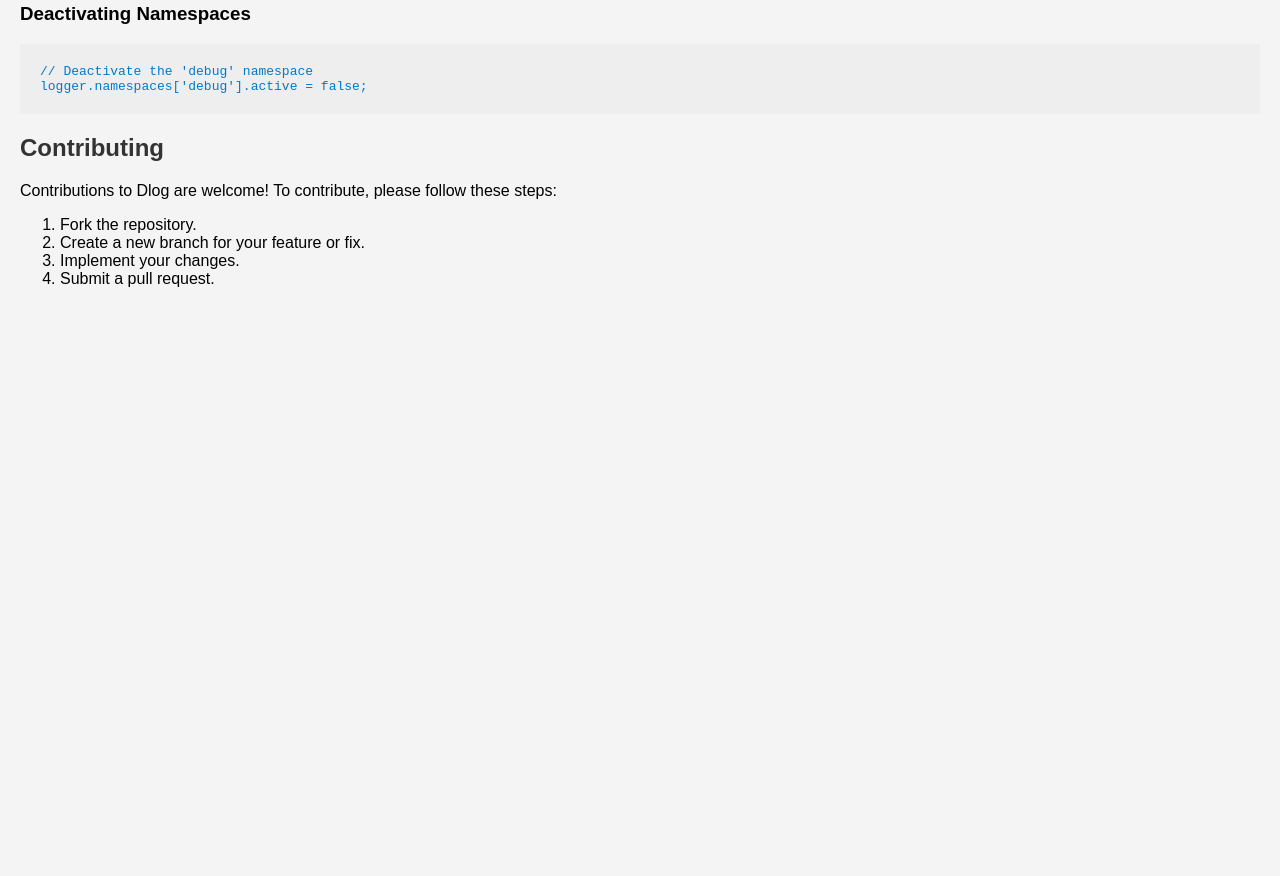
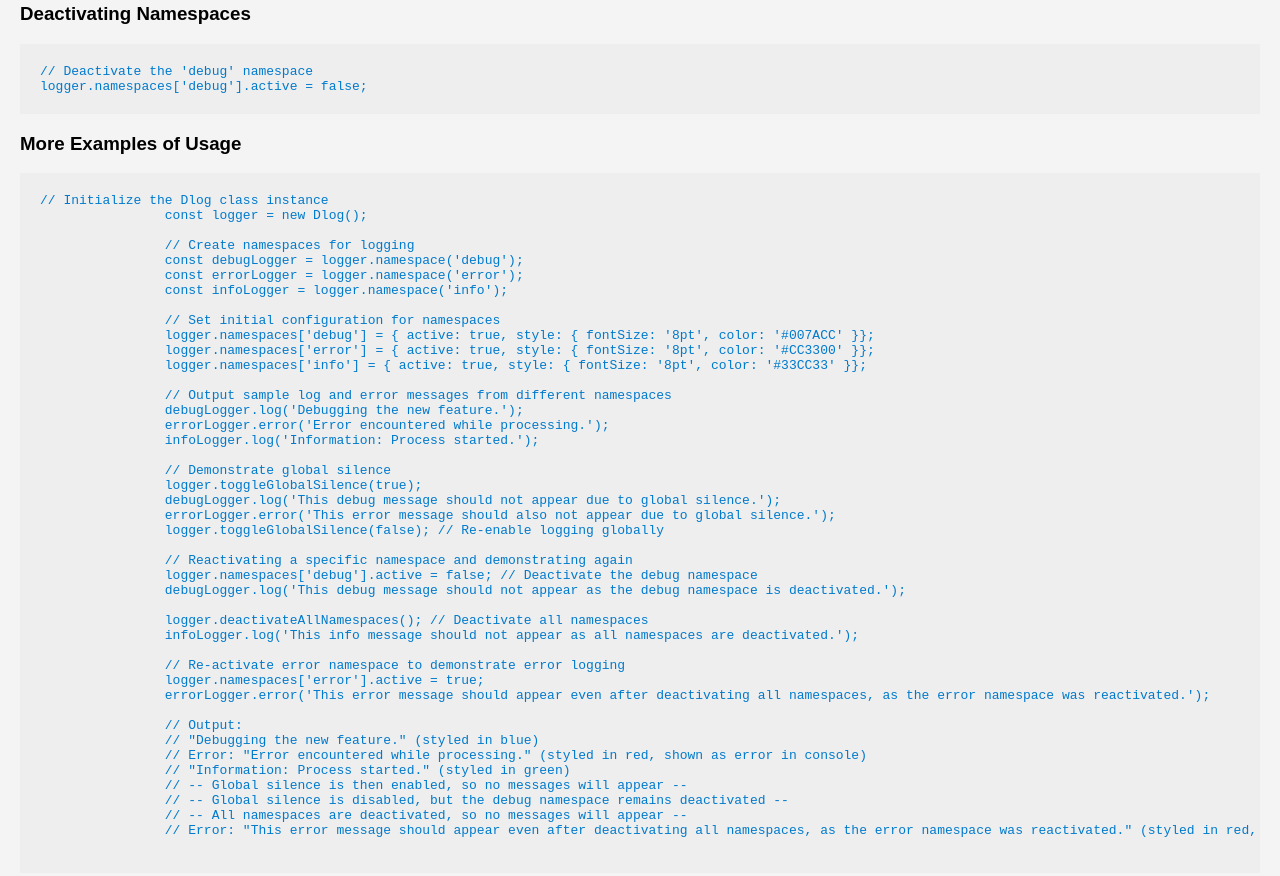
Before and after one commit to SylonZero/Dlog, a plain HTML site: page docs/index.html in a window 1280 px wide. Shown: the part 1036-1912 px from the top of the page. Before the commit the page ends 1364 px from the top, so only its background shows below. Drawn offline with Linux system fonts and the light colour scheme.

Commit message:
Better examples in the docs

```diff
--- a/docs/index.html
+++ b/docs/index.html
@@ -63,6 +63,51 @@ logger.toggleGlobalSilence(false); // Reactivate logging</code></pre>
             <h3>Deactivating Namespaces</h3>
             <pre><code>// Deactivate the 'debug' namespace
 logger.namespaces['debug'].active = false;</code></pre>
+            <h3>More Examples of Usage</h3>
+            <pre><code>// Initialize the Dlog class instance
+                const logger = new Dlog();
+
+                // Create namespaces for logging
+                const debugLogger = logger.namespace('debug');
+                const errorLogger = logger.namespace('error');
+                const infoLogger = logger.namespace('info');
+
+                // Set initial configuration for namespaces
+                logger.namespaces['debug'] = { active: true, style: { fontSize: '8pt', color: '#007ACC' }};
+                logger.namespaces['error'] = { active: true, style: { fontSize: '8pt', color: '#CC3300' }};
+                logger.namespaces['info'] = { active: true, style: { fontSize: '8pt', color: '#33CC33' }};
+
+                // Output sample log and error messages from different namespaces
+                debugLogger.log('Debugging the new feature.');
+                errorLogger.error('Error encountered while processing.');
+                infoLogger.log('Information: Process started.');
+
+                // Demonstrate global silence
+                logger.toggleGlobalSilence(true);
+                debugLogger.log('This debug message should not appear due to global silence.');
+                errorLogger.error('This error message should also not appear due to global silence.');
+                logger.toggleGlobalSilence(false); // Re-enable logging globally
+
+                // Reactivating a specific namespace and demonstrating again
+                logger.namespaces['debug'].active = false; // Deactivate the debug namespace
+                debugLogger.log('This debug message should not appear as the debug namespace is deactivated.');
+
+                logger.deactivateAllNamespaces(); // Deactivate all namespaces
+                infoLogger.log('This info message should not appear as all namespaces are deactivated.');
+
+                // Re-activate error namespace to demonstrate error logging
+                logger.namespaces['error'].active = true;
+                errorLogger.error('This error message should appear even after deactivating all namespaces, as the error namespace was reactivated.');
+
+                // Output:
+                // "Debugging the new feature." (styled in blue)
+                // Error: "Error encountered while processing." (styled in red, shown as error in console)
+                // "Information: Process started." (styled in green)
+                // -- Global silence is then enabled, so no messages will appear --
+                // -- Global silence is disabled, but the debug namespace remains deactivated --
+                // -- All namespaces are deactivated, so no messages will appear --
+                // Error: "This error message should appear even after deactivating all namespaces, as the error namespace was reactivated." (styled in red, shown as error in console)
+            </code></pre>
         </section>
         <section id="contributing">
             <h2>Contributing</h2>
```
